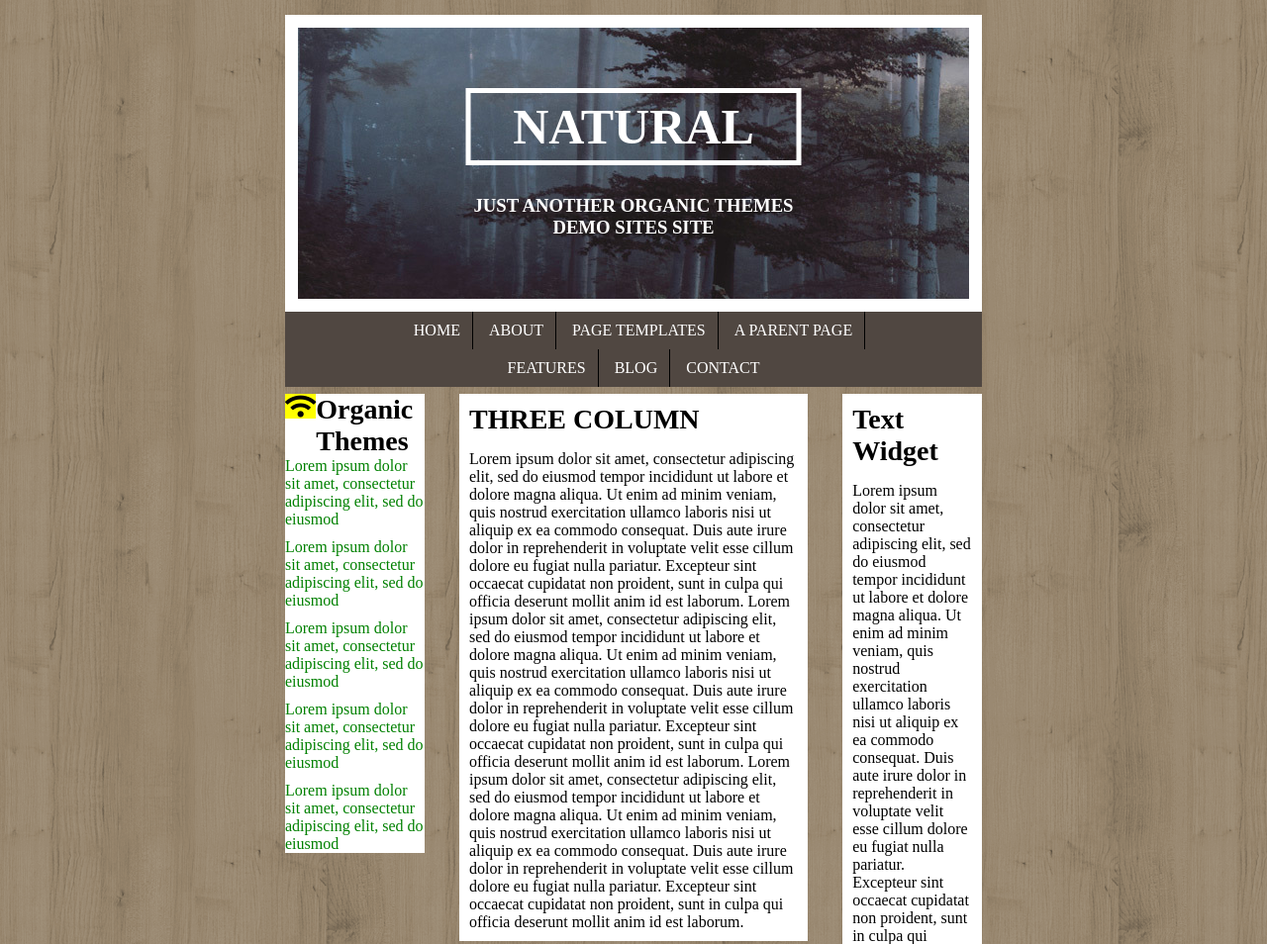
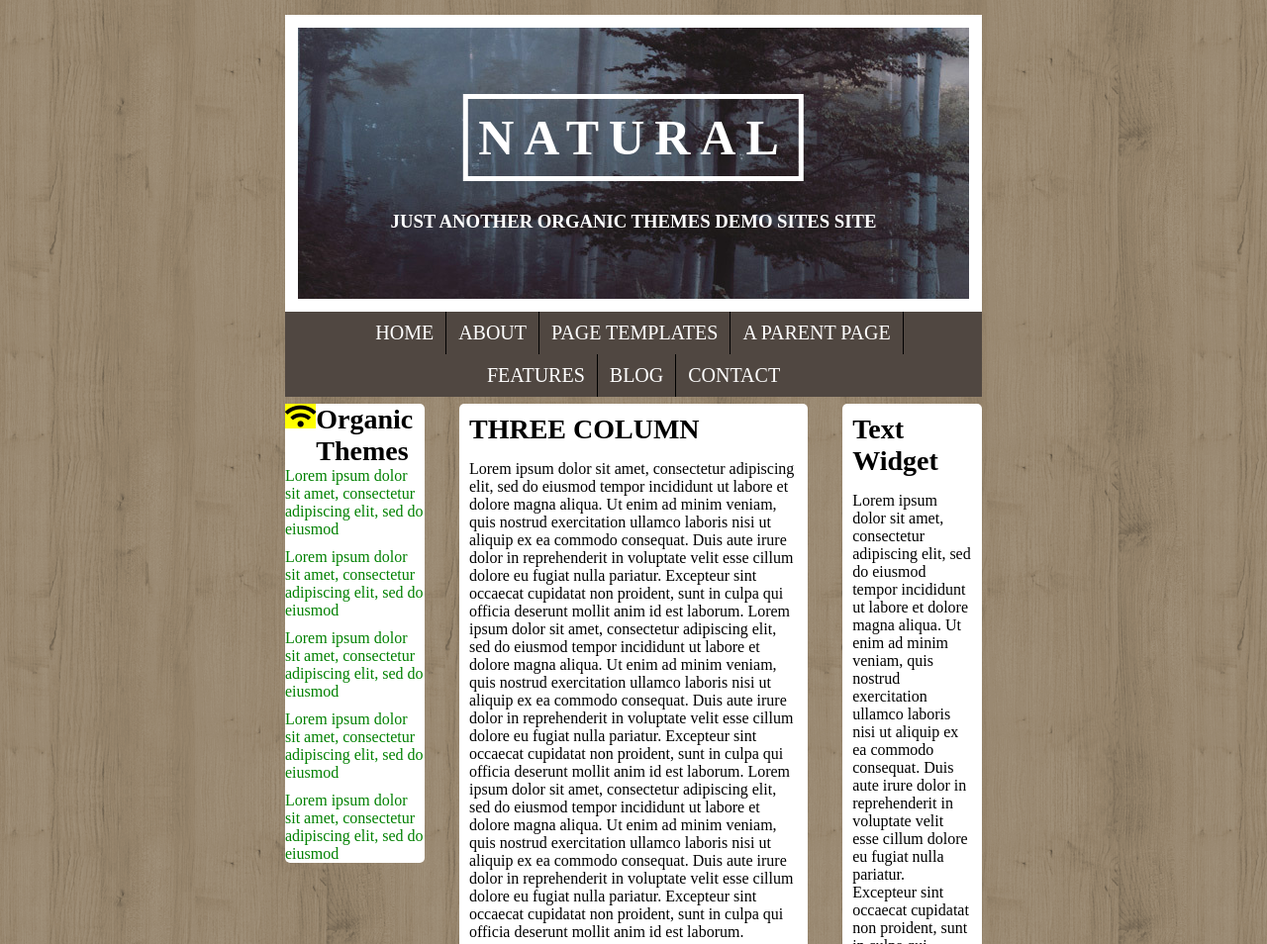
Before and after one commit to APPRENDISTA44/htmlcss-wp, a plain HTML site: page index.html in a window 1280 px wide. Shown: the top 954 px of the page at 99% size. Drawn offline with Linux system fonts and the light colour scheme.

Commit message:
versione perfezionata

```diff
--- a/css/style.css
+++ b/css/style.css
@@ -19,9 +19,10 @@ body{
   background-image: url(../img/background-header.jpg);
   position: relative;
   border: 13px solid white;
-  text-align: center;
 }
 .testo{
+  width: 80%;
+  text-align: center;
   color: white;
   position: absolute;
   top: 50%;
@@ -29,10 +30,12 @@ body{
   transform: translate(-50%, -50%);
 }
 .testo h1{
-  padding: 5px;
+  display: inline-block;
+  padding: 10px;
   border: 5px solid white;
   margin-bottom: 30px;
   font-size: 50px;
+  letter-spacing: 10px;
 }
 
 /*layout menu*/
@@ -40,16 +43,20 @@ body{
   background-color: #504741;
 }
 .menu ul{
-  top:50%;
   list-style-type: none;
   width: 80%;
   margin: auto;
   text-align: center;
+  font-size:0;
+}
+.menu li:hover{
+  background-color: black;
 }
 .menu li{
   display: inline-block;
   padding: 10px 12px;
   border-right: 1px solid black;
+  font-size: 20px;
 }
 .menu li:last-child{
   border-right: 0;
@@ -100,7 +107,8 @@ h4{
 .box{
   width: 100%;
   background-color: white;
-  margin-bottom: 10%
+  margin-bottom: 10%;
+  border-radius: 5px;
 }
 .box:last-child{
   margin-bottom: 0;
```
